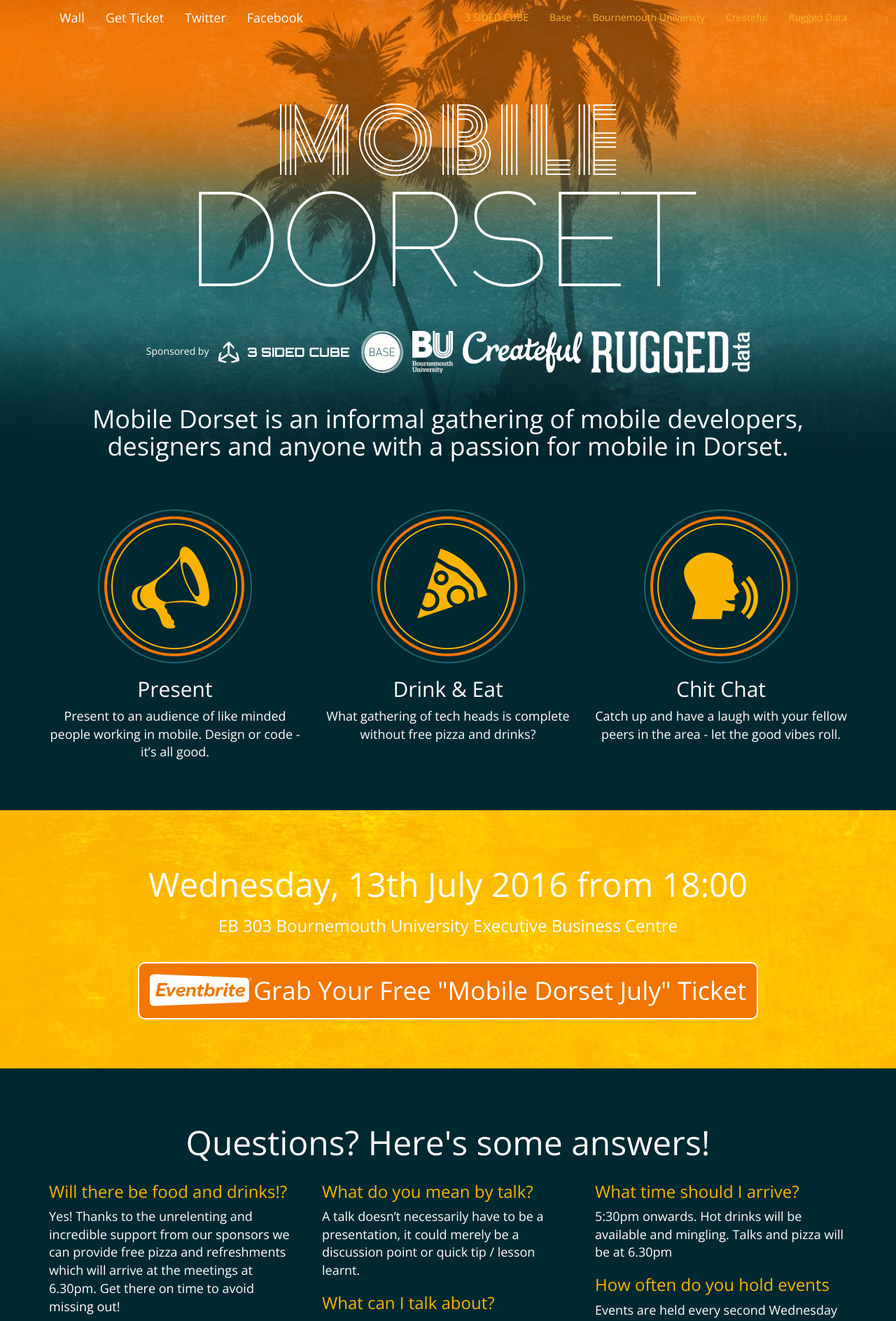
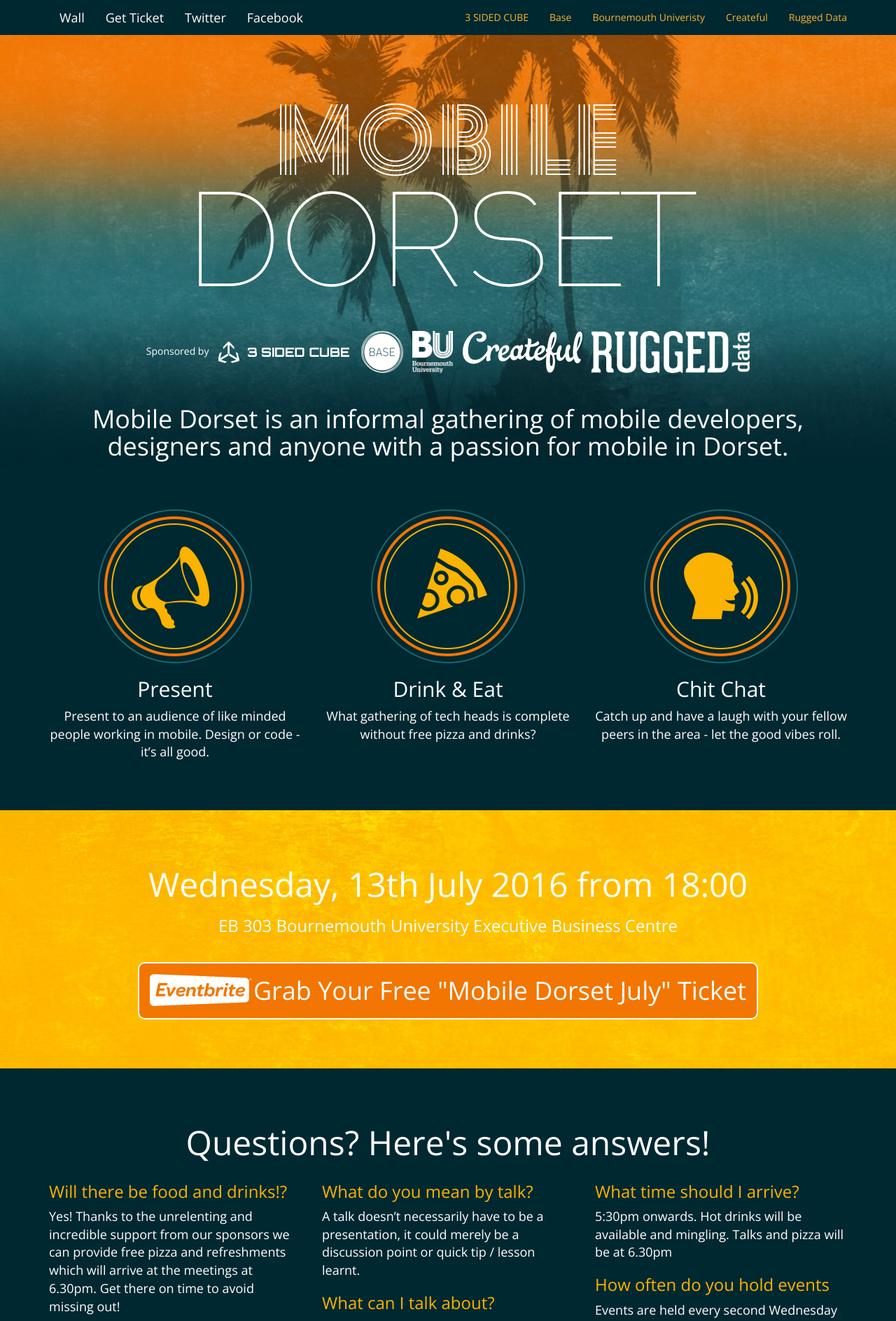
Before and after one commit to MobileDorset/mobiledorset.github.io, a Jekyll site: the page built from index.html, in a window 1280 px wide. Shown: the top 1888 px of the page at 70% size. Built offline with Jekyll 4.4.1, drawn with Linux system fonts in a browser that asks for light colours.

Commit message:
Switched navigation bar colour from transparent to the dark blue that we use. This makes the text more contrasting and readable

```diff
--- a/css/styles.css
+++ b/css/styles.css
@@ -12,7 +12,7 @@
 }
 
 .navbar-default {
-	background-color: transparent;
+	background-color: #002831;
 	border-bottom: 0px;
 	margin: 0px;
 	position: absolute;
```
